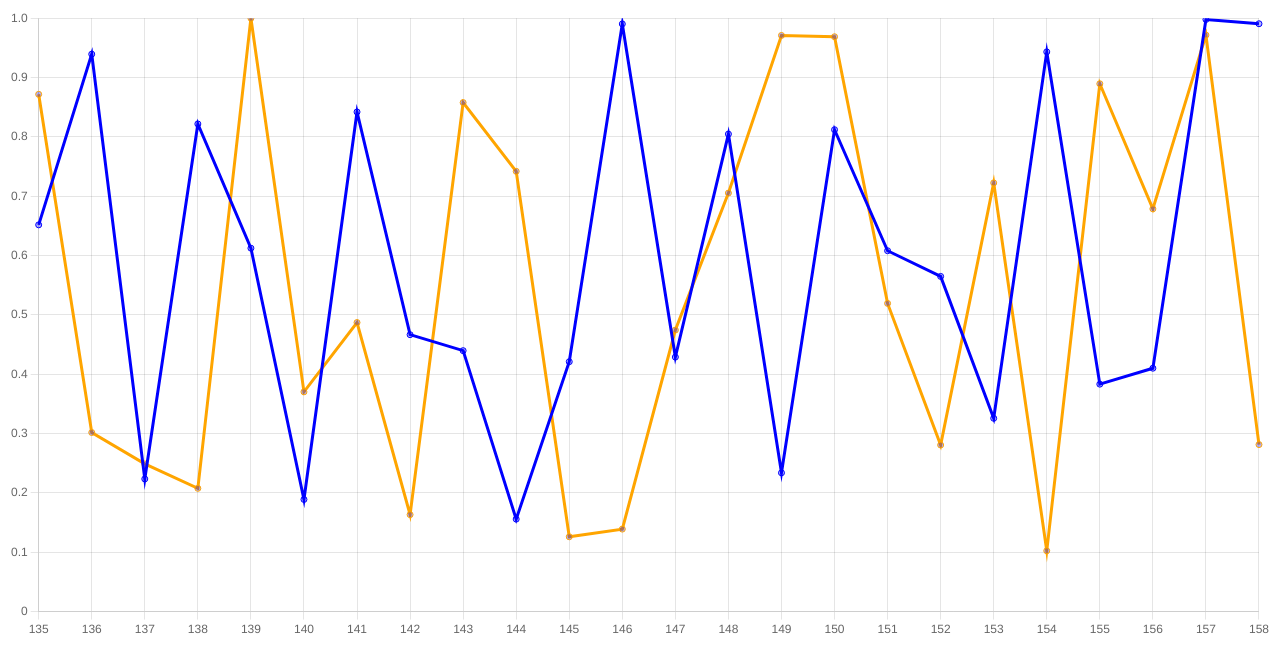
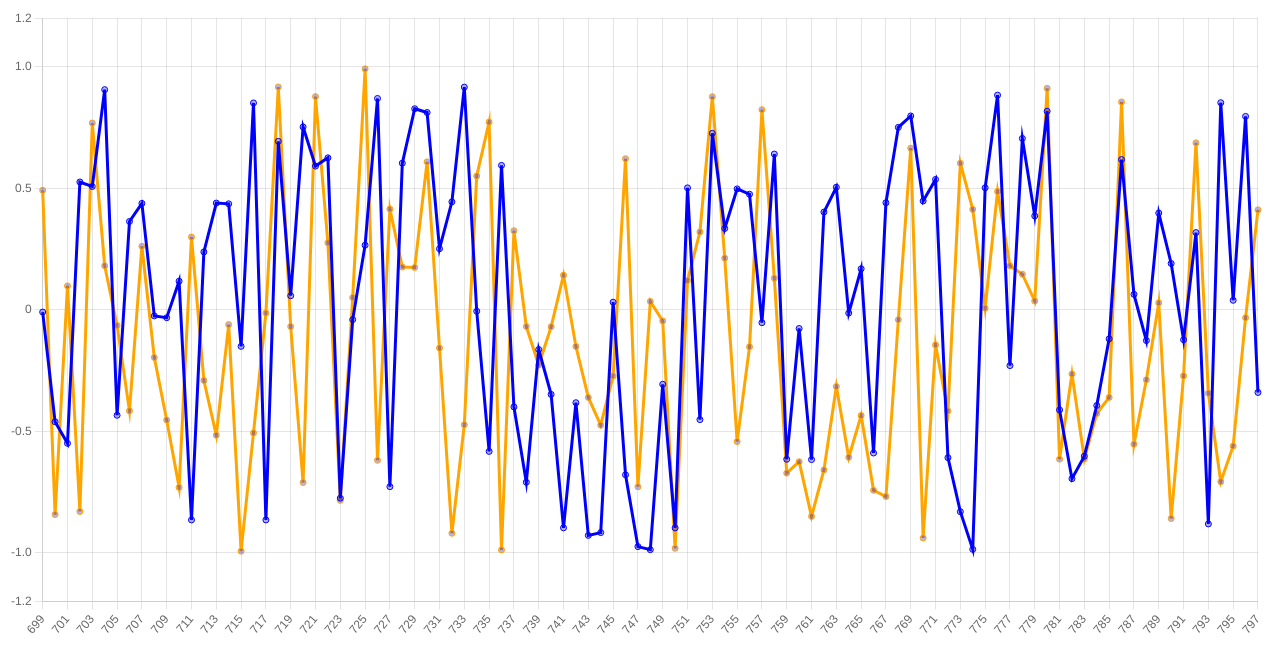
Before and after one commit to Physlex/HackED2025, a React app in the folder src-vite/: page / in a window 1280 px wide. Shown: the top 672 px of the page. Built offline with nearby package versions, Linux system fonts and the light colour scheme; the HTML template or start-up script is replaced by a standard one.

Commit message:
Mock data for chartjs

```diff
--- a/src-vite/src/pages/Page1.tsx
+++ b/src-vite/src/pages/Page1.tsx
@@ -11,12 +11,12 @@ const options = {
     },
     scales: {
         y: {
-            min: 0,
-            max: 1
+            min: -1.2,
+            max: 1.2
         }
     },
     animation: {
-        duration: 1
+        duration: 0
     }
 };
 
@@ -49,15 +49,14 @@ export default function Page1() {
         ]
     });
 
-    useEffect(() => {
-        const interval = setInterval(() => {
+    // Update data
+    const updateData = () => {
         setChartData((prevData) => {
             const newLabels = [...prevData.labels, second];
-                const newData1 = [...prevData.datasets[0].data, Math.random()];
-                const newData2 = [...prevData.datasets[1].data, Math.random()];
+            const newData1 = [...prevData.datasets[0].data, Math.random()*2 - 1];
+            const newData2 = [...prevData.datasets[1].data, Math.random()*2 - 1];
 
-
-                if (newLabels.length >= 25) {
+            if (newLabels.length >= 100) {
                 newLabels.shift();
                 newData1.shift();
                 newData2.shift();
@@ -80,10 +79,19 @@ export default function Page1() {
         });
 
         setSecond((prev) => prev + 1);
-        }, options.animation.duration * 50);
+    };
+
+    useEffect(() => {
+        const interval = setInterval(() => {
+            updateData();
+        }, 10);
 
         return () => clearInterval(interval);
     }, [second]);
 
-    return <Line data={chartData} options={options} />;
+    return (
+        <div>
+            <Line data={chartData} options={options} />
+        </div>
+    );
 }
```
Lines whose indentation alone changed are shown as unchanged.
